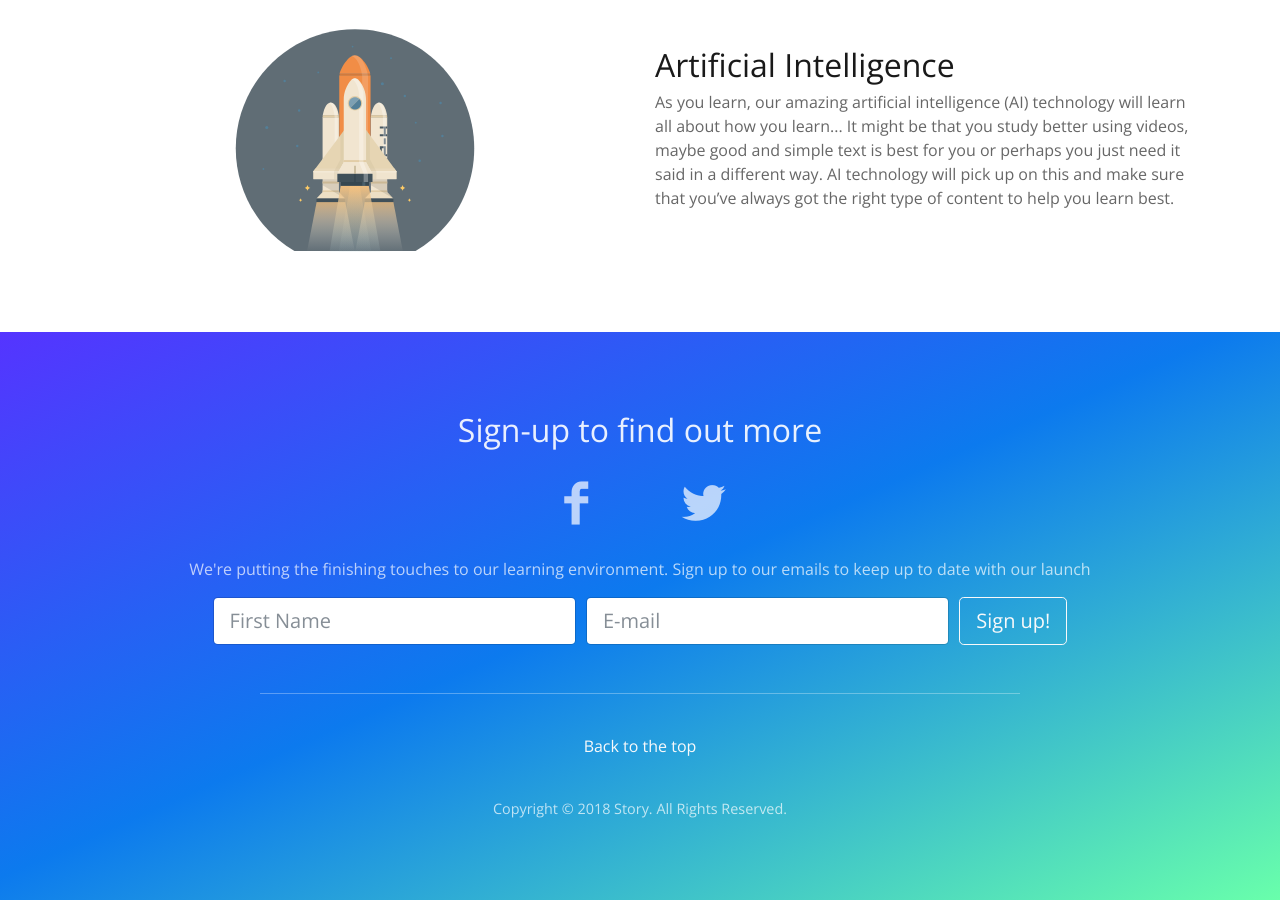
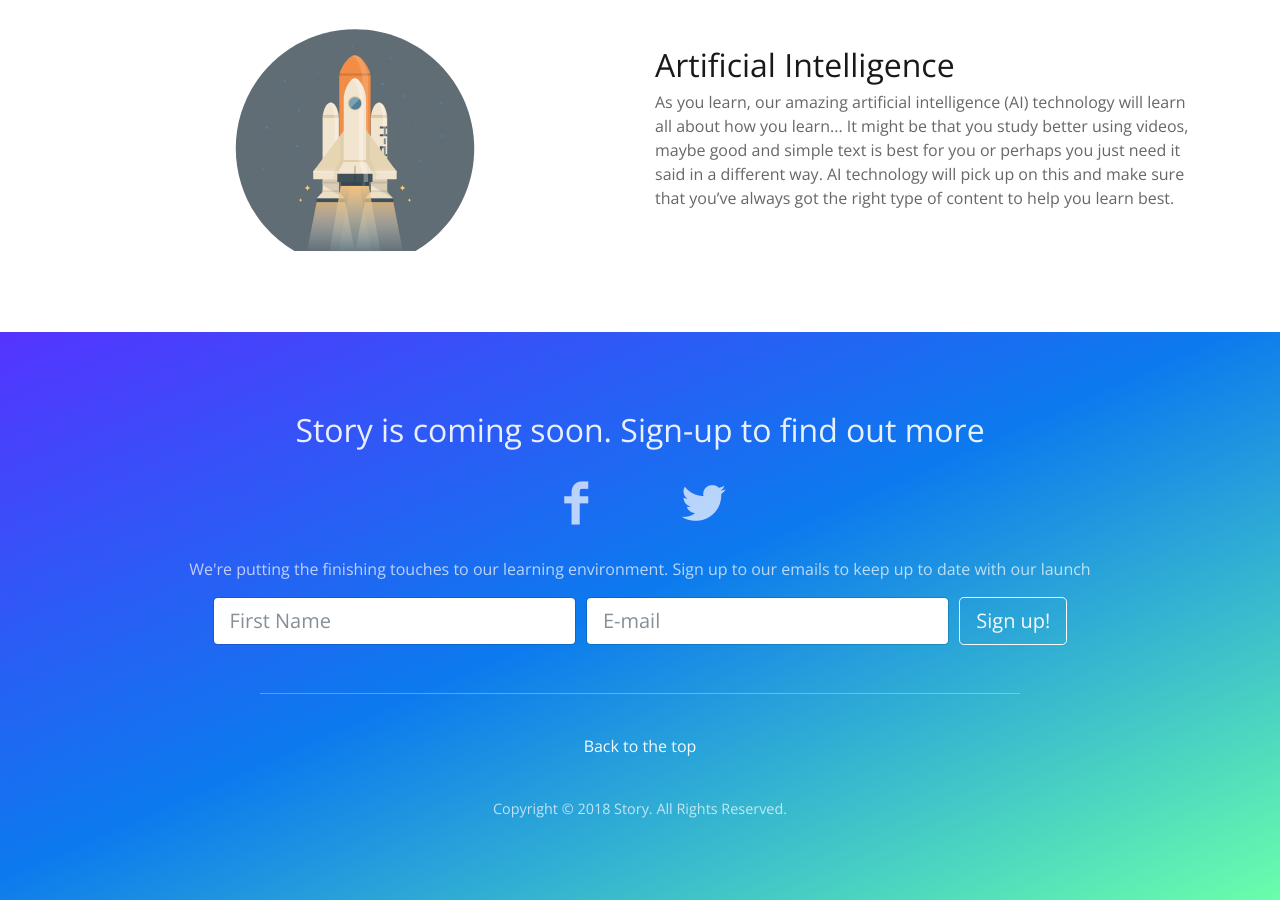
Before and after one commit to story-ai/story-ai.github.io, a Jekyll site: the page built from index.md, in a window 1280 px wide and 900 px high, scrolled down 2568 px. Built offline with Jekyll 4.4.1, drawn with Linux system fonts in a browser that asks for light colours.

Commit message:
Updated 'index.md' via CloudCannon

```diff
--- a/index.md
+++ b/index.md
@@ -142,7 +142,7 @@ parts:
   - type: footer
     content:
       id: register
-      header: Sign-up to find out more
+      header: Story is coming soon. Sign-up to find out more
       filled: false
       social:
         - icon: facebook
```
